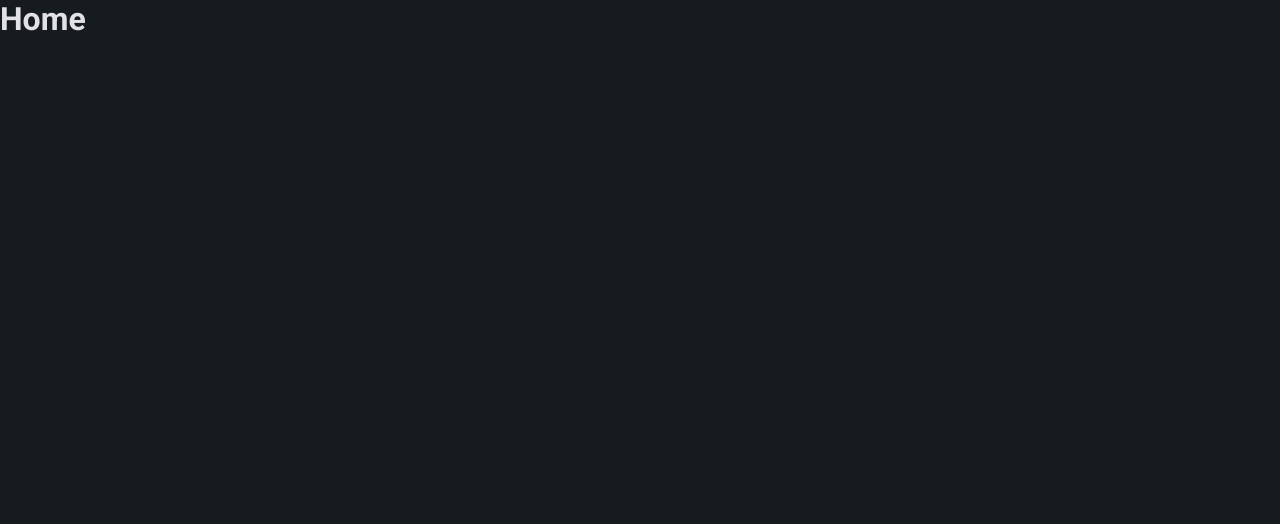
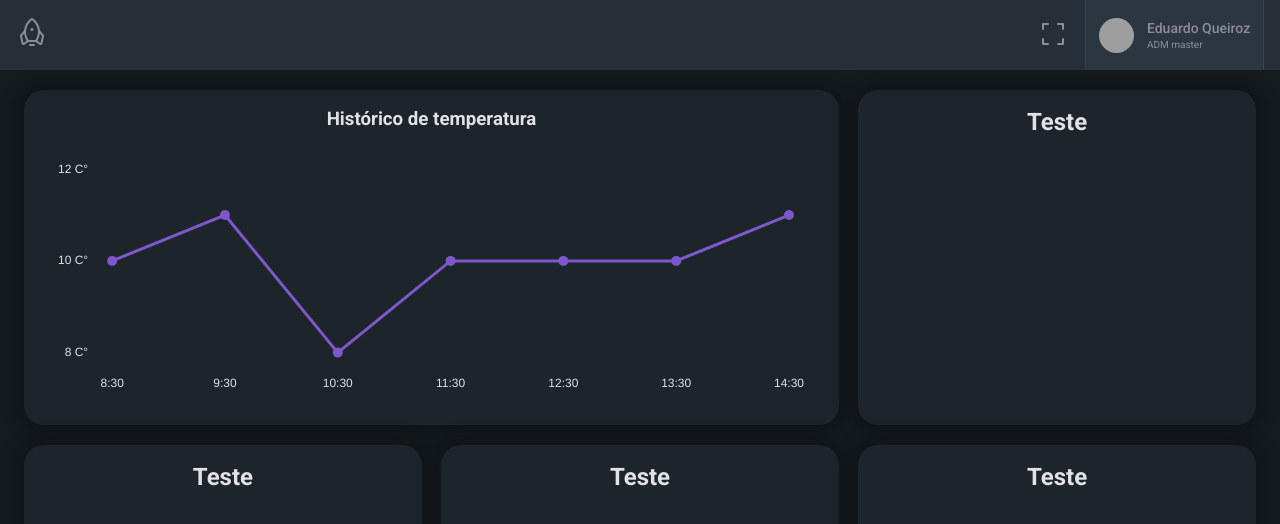
Before and after one commit to GilsonMendes/MANAGER_ALARMS, a React (Vite) app: page /home in a window 1280 px wide. Shown: the top 524 px of the page. Built offline with nearby package versions, Linux system fonts and the light colour scheme; grey boxes are pictures that could not be loaded.

Commit message:
update a home page create a grid and styleds :lipstick:

```diff
--- /dev/null
+++ b/src/pages/home/home.styled.ts
@@ -0,0 +1,36 @@
+import styled from 'styled-components'
+
+export const HomeContainerStyled = styled.div`
+  width: 100vw;
+  min-height: 100vh;
+
+  display: flex;
+  justify-content: center;
+`
+
+export const GridContainer = styled.div`
+  max-width: 1600px;
+  flex: 1;
+
+  display: grid;
+  grid-template-columns: repeat(6, 1fr);
+  grid-template-rows: repeat(2, 1fr);
+  gap: 1.2rem;
+  padding: 5.625rem 1.5rem 1.25rem 1.5rem;
+
+  & :nth-child(1) {
+    grid-column: span 4;
+  }
+  & :nth-child(2) {
+    grid-column: span 2;
+  }
+  & :nth-child(3) {
+    grid-column: span 2;
+  }
+  & :nth-child(4) {
+    grid-column: span 2;
+  }
+  & :nth-child(5) {
+    grid-column: span 2;
+  }
+`
--- a/src/pages/home/home.tsx
+++ b/src/pages/home/home.tsx
@@ -1,3 +1,52 @@
+import { CardWrapper } from '../../components/card'
+import { LineChart } from '../../components/charts'
+import { GridContainer, HomeContainerStyled } from './home.styled'
+import { DefaultTheme } from '../../styles/theme/Default'
+import { NavBar } from '../../components/navBar'
+
+const { colors } = DefaultTheme
+
 export function Home() {
-  return <h1>Home</h1>
+  return (
+    <HomeContainerStyled>
+      <NavBar />
+      <GridContainer>
+        <CardWrapper>
+          <h3>Histórico de temperatura</h3>
+          <LineChart
+            dataLegend={'Temperatura'}
+            dataGraf={[10, 11, 8, 10, 10, 10, 11]}
+            labels={[
+              '8:30',
+              '9:30',
+              '10:30',
+              '11:30',
+              '12:30',
+              '13:30',
+              '14:30',
+            ]}
+            color={colors.purple}
+            XLegend={[true, colors.gray7, 'center']}
+            YLegend={[true, colors.gray7, 2, ' C°']}
+            pointStyled={'circle'}
+            // borderDashed={[4]}
+            grafLegend={[false, 'bottom']}
+            background={[false, colors.purple]}
+          />
+        </CardWrapper>
+        <CardWrapper>
+          <h2>Teste</h2>
+        </CardWrapper>
+        <CardWrapper>
+          <h2>Teste</h2>
+        </CardWrapper>
+        <CardWrapper>
+          <h2>Teste</h2>
+        </CardWrapper>
+        <CardWrapper>
+          <h2>Teste</h2>
+        </CardWrapper>
+      </GridContainer>
+    </HomeContainerStyled>
+  )
 }
```
